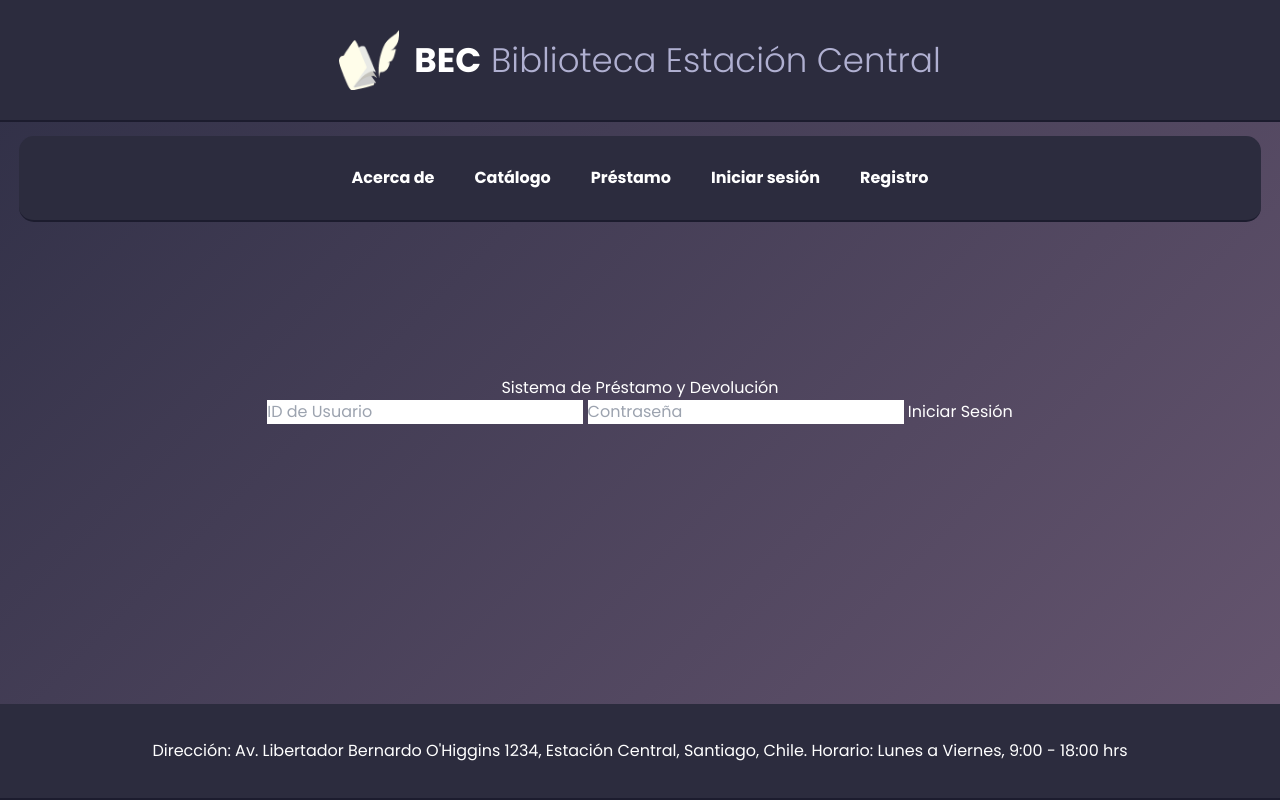
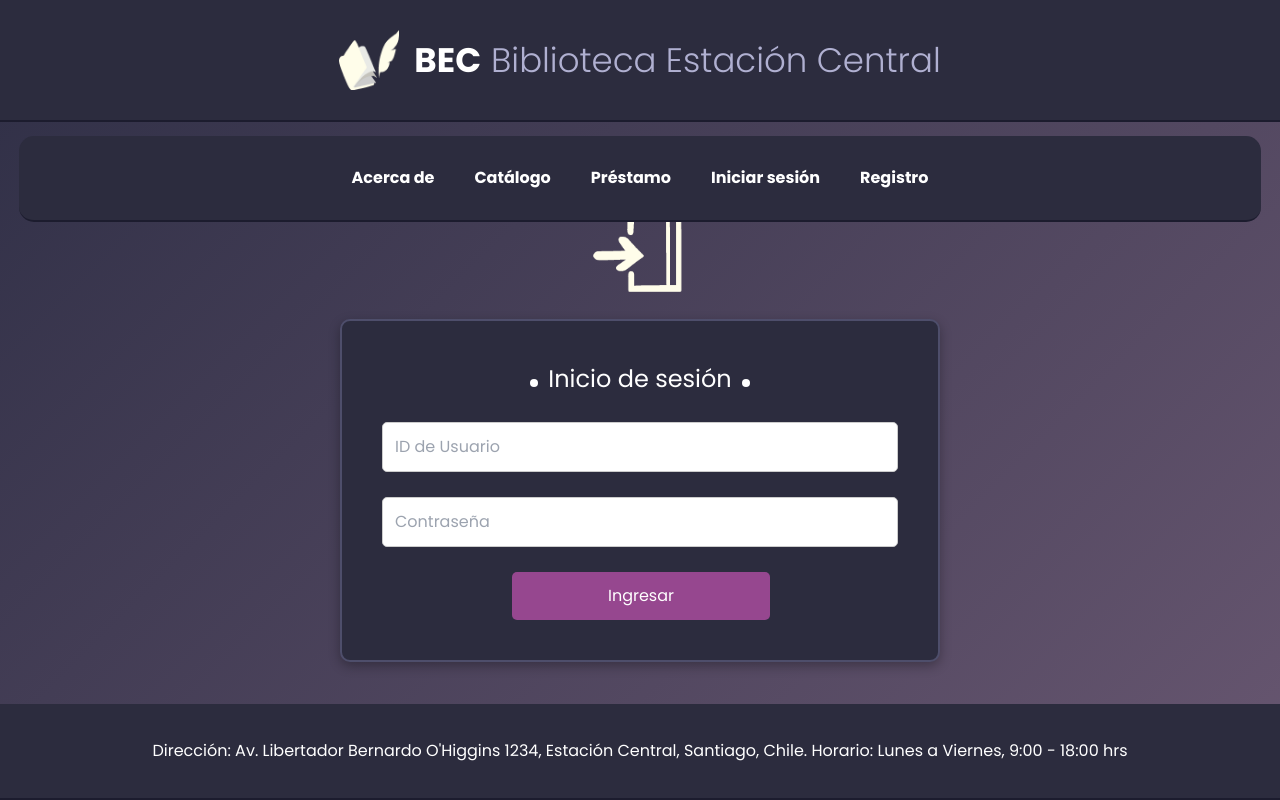
Before and after one commit to julianescobarlvarez/App-Web-BEC, a React (Vite) app in the folder frontend/: page /login in a window 1280 px wide. Built offline with nearby package versions, Linux system fonts and the light colour scheme.

Commit message:
Cambios en PagLogin

```diff
--- a/frontend/src/estilos/estilillo.css
+++ b/frontend/src/estilos/estilillo.css
@@ -55,15 +55,15 @@
 
 /* Imagen debajo del header */
 .imagen-crear-cuenta {
-  margin-top: 30px; /* Espacio debajo del header */
-  width: 100px; /* Ajusta el tamaño de la imagen */
+  margin-top: 30px;
+  width: 100px;
   margin-bottom: 20px;
 }
 
 /* Imagen debajo del header */
 .imagen-principal-catalogo {
   margin-top: 230px;
-  width: 100px; /* Ajusta el tamaño de la imagen */
+  width: 100px;
   margin-bottom: 20px;
 }
 
@@ -315,3 +315,10 @@ footer p {
   margin-bottom: 40px;
   border-radius: 15px;
 }
+
+/* Imagen debajo del header */
+.imagen-login {
+  margin-top: 120px;
+  width: 100px;
+  margin-bottom: 20px;
+}
--- a/frontend/src/paginas/PagLogin.jsx
+++ b/frontend/src/paginas/PagLogin.jsx
@@ -4,6 +4,7 @@ import { useNavigate } from 'react-router-dom' // Importa useNavigate para redir
 import imagenRegistro from '../assets/logo.png';
 import '../estilos/estilillo.css';
 import { Link } from 'react-router-dom';
+import imagenLogIn from '../assets/login.png';
 
 function PagLogin() {
     const { register, handleSubmit, formState: { errors } } = useForm() // Inicializa el formulario
@@ -40,31 +41,35 @@ function PagLogin() {
                 <Link to="/login" className="nav-link">Iniciar sesión</Link>
                 <Link to="/registro" className="nav-link">Registro</Link>
             </nav>
-            <h2 className="text-2xl font-bold text-white mb-4">Sistema de Préstamo y Devolución</h2>
-            <form onSubmit={handleSubmit(onSubmit)}> {/* Maneja el envío del formulario */}
+            <img src={imagenLogIn} alt="Crear cuenta" className="imagen-login" />
+            <form className="form-wrapper"onSubmit={handleSubmit(onSubmit)}> {/* Maneja el envío del formulario */}
+                <h2 className="registro-titulo">Inicio de sesión</h2>
+                <div className="campo">
                 <input
                     type="text"
                     {...register("userId", {required: "El ID de usuario es requerido"})} // Campo de ID de usuario
-                    className='w-full bg-zinc-700 text-white px-4 py-2 rounded-md my-2'
+                    className={`input ${errors.userId ? 'input-error' : ''}`}
                     placeholder='ID de Usuario'
                 />
                 {errors.userId && <p className="text-red-500 text-xs mt-1">{errors.userId.message}</p>} {/* Mensaje de error */}
-
+                </div>
+                <div className="campo">
                 <input
                     type="password"
                     {...register("password", {
                         required: "La contraseña es requerida", // Campo de contraseña
                         minLength: { value: 6, message: "La contraseña debe tener al menos 6 caracteres" }
                     })}
-                    className='w-full bg-zinc-700 text-white px-4 py-2 rounded-md my-2'
+                    className={`input ${errors.password ? 'input-error' : ''}`}
                     placeholder='Contraseña'
                 />
+                </div>
                 {errors.password && <p className="text-red-500 text-xs mt-1">{errors.password.message}</p>} {/* Mensaje de error */}
 
                 {authError && <p className="text-red-500 text-xs mt-1">{authError}</p>} {/* Mensaje de error de autenticación */}
 
-                <button className='bg-indigo-600 text-white px-4 py-2 rounded-md my-2 w-full hover:bg-indigo-700'>
-                    Iniciar Sesión
+                <button className='boton-registrar'>
+                    Ingresar
                 </button>
             </form>
             {/* Footer con dirección y horario */}
```
Also changed, not shown: frontend/src/assets/login.png (added).
